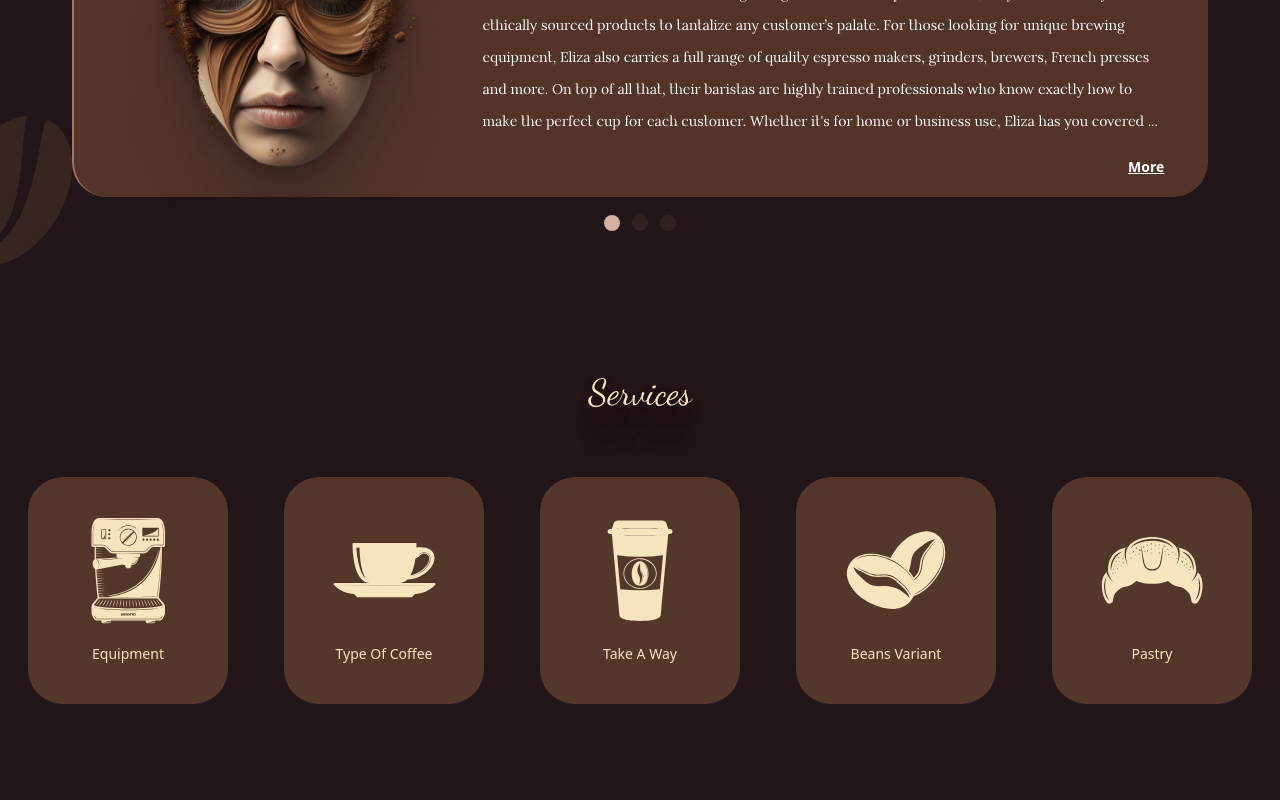
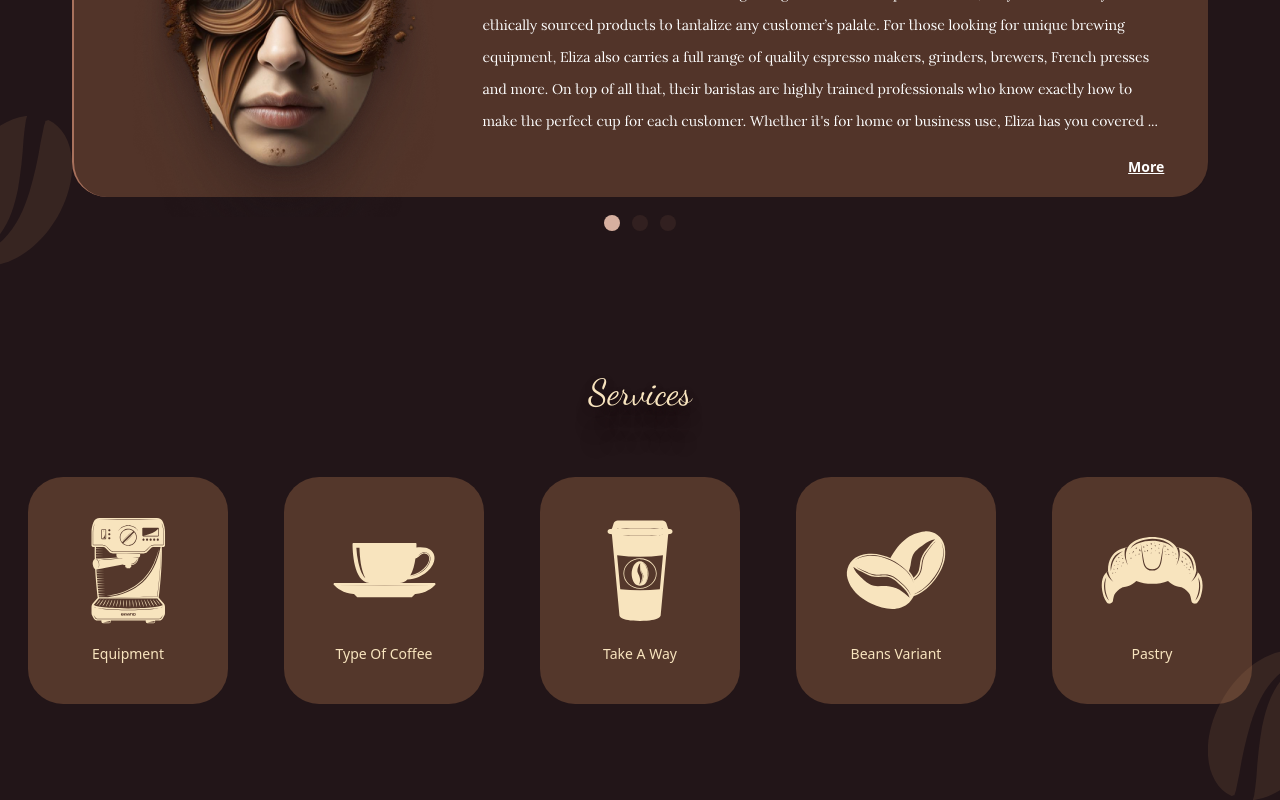
Before and after one commit to AmirHashemi77/coffeshop, a React (Create React App) app: page / in a window 1280 px wide. Shown: the part 1080-1880 px from the top of the page. Built offline with nearby package versions, Linux system fonts and the light colour scheme; the HTML template or start-up script is replaced by a standard one.

Commit message:
some change in Services

```diff
--- a/src/Component/ServicesSection/Services.js
+++ b/src/Component/ServicesSection/Services.js
@@ -31,7 +31,7 @@
 
 
     return (
-        <div className='w-full mb-20'>
+        <div className='w-full mb-20 relative'>
             <div className='w-full max-w-7xl mx-auto'>
                 <div className='flex flex-col items-center gap-16'>
                     <h4 className='section-title'>Services</h4>
@@ -45,6 +45,9 @@
                 </div>
 
             </div>
+            <div className='hidden absolute -bottom-24 right-0 rotate-180 md:block'>
+                <img src="/images/icon/bg-cofe.svg" alt="" />
+            </div>
         </div>
     );
 }
```
